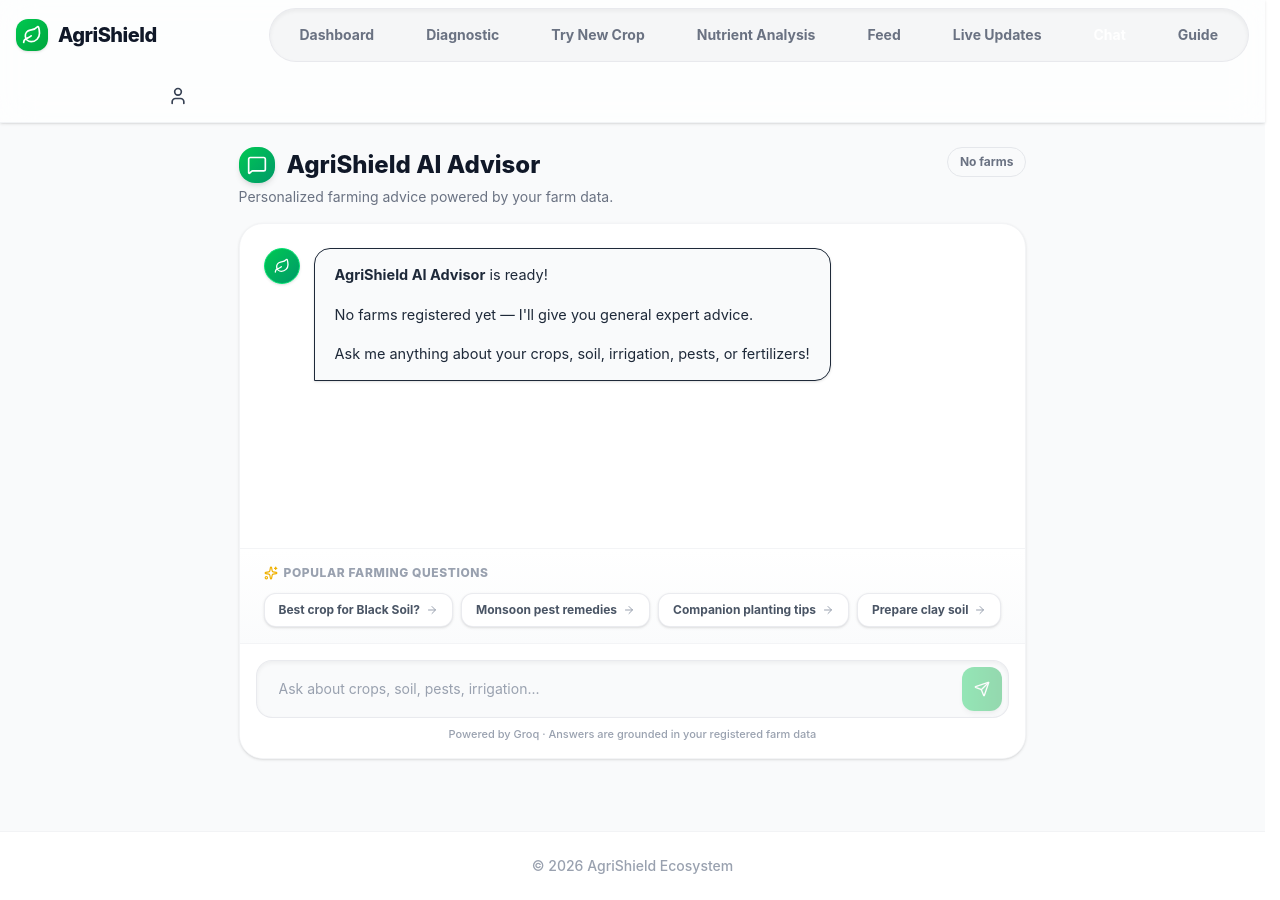
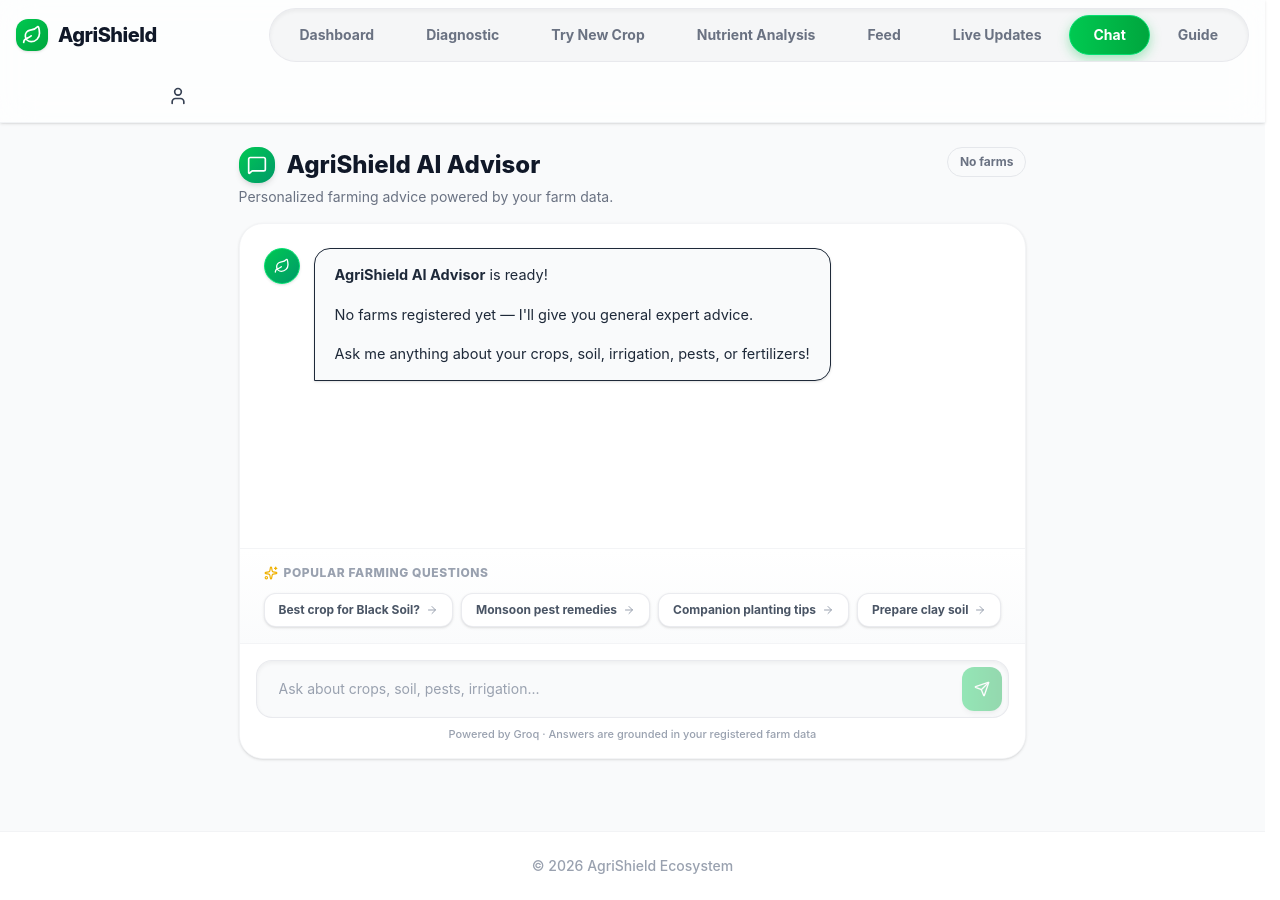
Before and after one commit to dakshhadvani19/Biothon-xinity, a React (Vite) app: page /chat in a window 1280 px wide. Built offline with nearby package versions, Linux system fonts and the light colour scheme; no server answers.

Commit message:
31th commit

```diff
--- a/src/App.jsx
+++ b/src/App.jsx
@@ -49,15 +49,16 @@ const NavLinks = () => {
                 : 'text-gray-500 hover:text-green-700 hover:bg-green-50/80'
             }`}
           >
-            {/* Always render the background div — only visible when active.
-                This keeps layoutId alive across route changes so Framer Motion
-                can animate horizontally rather than from scratch each time. */}
-            <motion.div
-              layoutId="nav-indicator"
-              className="absolute inset-0 bg-gradient-to-r from-green-500 to-green-600 rounded-full shadow-[0_4px_12px_rgba(34,197,94,0.4)] z-0 border border-green-400"
-              animate={{ opacity: isActive ? 1 : 0 }}
-              transition={{ type: 'spring', bounce: 0.2, duration: 0.45 }}
-            />
+            {/* The layoutId shared layout animation ONLY works if the component is conditionally rendered.
+                When the active tab changes, Framer Motion automatically animates the bubble from the old
+                tab to the new one. */}
+            {isActive && (
+              <motion.div
+                layoutId="nav-indicator"
+                className="absolute inset-0 bg-gradient-to-r from-green-500 to-green-600 rounded-full shadow-[0_4px_12px_rgba(34,197,94,0.4)] z-0 border border-green-400"
+                transition={{ type: 'spring', bounce: 0.15, duration: 0.5 }}
+              />
+            )}
             <span className="relative z-10 flex items-center gap-2">
               {link.name}
               {link.name === 'Live Updates' && hasAlerts && (
--- a/src/views/Chat.jsx
+++ b/src/views/Chat.jsx
@@ -62,7 +62,7 @@ export default function Chat() {
   const [messages, setMessages] = useState([
     {
       role: 'assistant',
-      content: "Welcome to AgriShield AI Chat Advisor! \n\nI'm loading your farm data right now. Once ready, I can give you personalized advice based on your specific crops, soil types, and current weather conditions.\n\nAsk me anything about your farm!",
+      content: "Welcome to AgriShield AI Chat Advisor!\n\nI'm loading your farm data right now. Once ready, I can give you personalized advice based on your specific crops, soil types, and current weather conditions.\n\nAsk me anything about your farm!",
       content_hi: '',
       isWelcome: true,
     }
```
Also changed, not shown: 1 other file (tests, documents, lock files or other folders).
